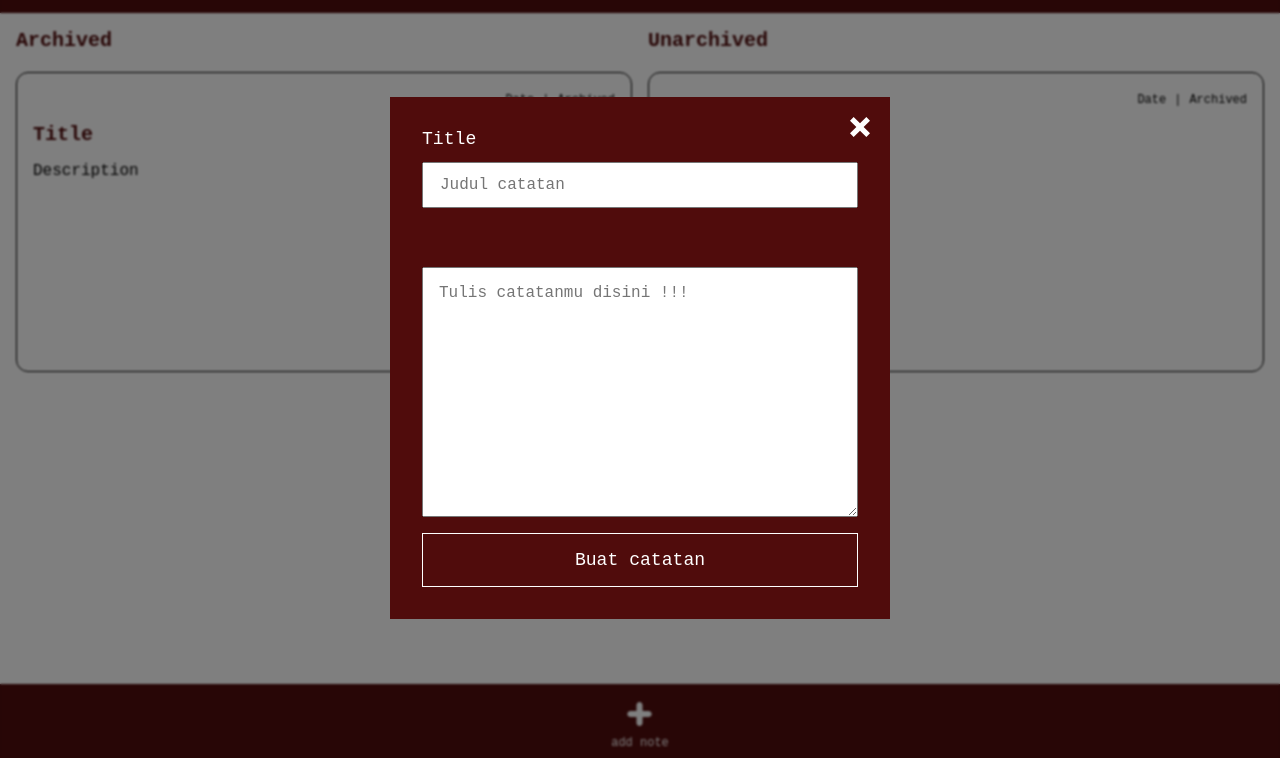
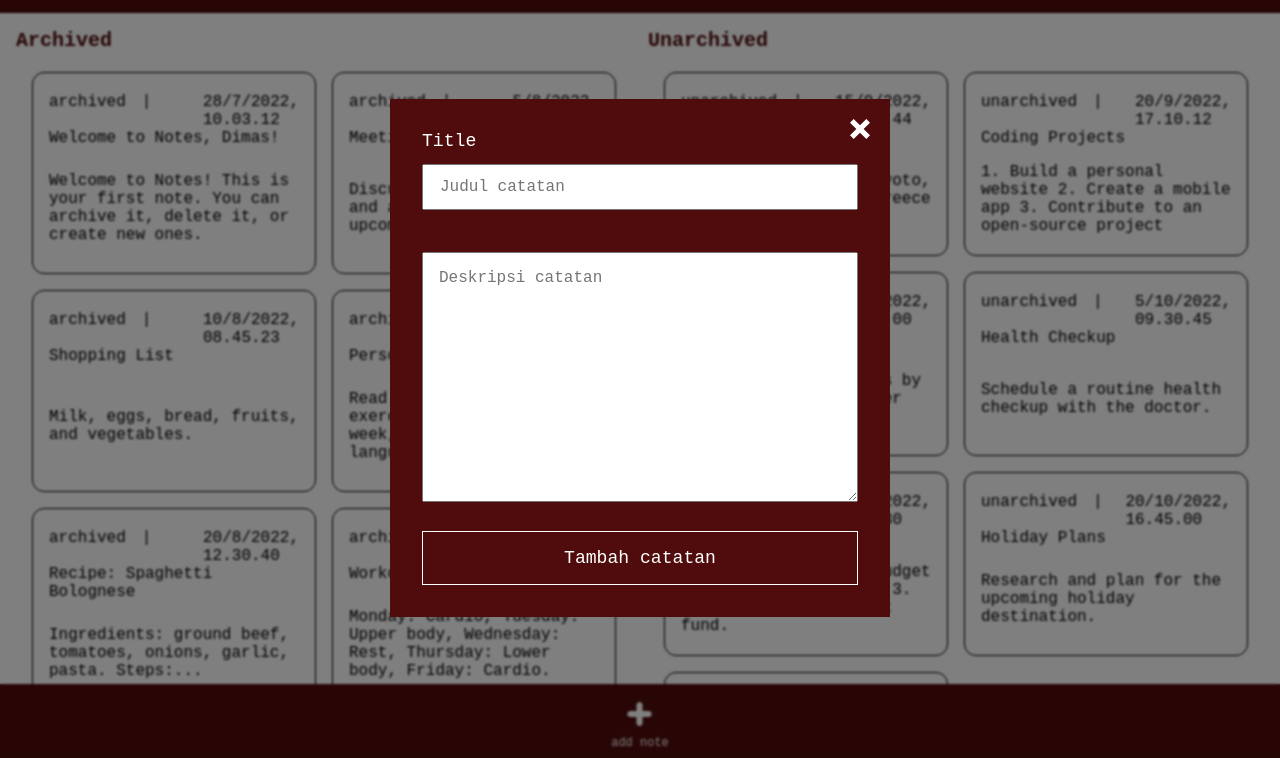
Before and after one commit to Rizkyemha/noteapp-submission-1, a plain HTML site: page index.html in a window 1280 px wide. Both pictures are taken after a click on the button "add note". Shown: the part 42-800 px from the top of the page. Drawn offline with Linux system fonts and the light colour scheme.

Commit message:
initial commit

```diff
--- a/index.html
+++ b/index.html
@@ -5,7 +5,6 @@
 		<meta name="viewport" content="width=device-width, initial-scale=1.0" />
 		<link rel="stylesheet" href="./styles.css" />
 		<title>Noteapp</title>
-		<script type="module" src="/src/index.js"></script>
 	</head>
 	<body>
 		<header>
@@ -15,34 +14,16 @@
 			<section class="container_notes">
 				<div class="notes">
 					<h3 class="notes_header">Archived</h3>
-					<div id="notes_archived" class="notes_render">
-						<div id="blabla2" class="card">
-							<div class="note_info">
-								<p>Date</p>
-								<p>|</p>
-								<p>Archived</p>
-							</div>
-							<p class="note_title">Title</p>
-							<p class="note_desc">Description</p>
-						</div>
-					</div>
+					<div id="notes_archived" class="notes_render"></div>
 				</div>
 				<div class="notes">
 					<h3 class="notes_header">Unarchived</h3>
-					<div id="notes_unarchived" class="notes_render">
-						<div id="blabla" class="card">
-							<div class="note_info">
-								<p>Date</p>
-								<p>|</p>
-								<p>Archived</p>
-							</div>
-							<p class="note_title">Title</p>
-							<p class="note_desc">Description</p>
-						</div>
-					</div>
+					<div id="notes_unarchived" class="notes_render"></div>
 				</div>
 			</section>
 		</main>
+
+		<!-- ACTION ADD BUTTON -->
 		<div class="container_action">
 			<button id="button_add_note">
 				<div>
@@ -51,33 +32,12 @@
 				<p>add note</p>
 			</button>
 		</div>
-		<div id="add_note_form_container" class="container_form_popup close">
-			<form id="add_note_form" class="add_note">
-				<button type="reset" class="exit_action">
-					<img src="./assets/cancel_icon.svg" />
-				</button>
-				<div class="form_group">
-					<label for="title">Title</label>
-					<input
-						id="title"
-						type="text"
-						name="title"
-						required
-						placeholder="Judul catatan" />
-					<p class="close">hint</p>
-				</div>
-				<div class="form_group">
-					<label for="body" class="close"></label>
-					<textarea
-						id="body"
-						type="text"
-						name="body"
-						placeholder="Tulis catatanmu disini !!!"
-						required></textarea>
-				</div>
-				<button>Buat catatan</button>
-			</form>
-		</div>
+
+		<!-- FORM CUSTOM ELEMENT -->
+		<form-component></form-component>
+
+		<!-- background -->
 		<div id="blur_background" class="blur_background close"></div>
+		<script type="module" src="./src/index.js"></script>
 	</body>
 </html>
--- /dev/null
+++ b/src/components/card.js
@@ -0,0 +1,37 @@
+class Card extends HTMLElement {
+	constructor() {
+		super();
+
+		this._id = "";
+		this._title = "";
+		this._body = "";
+		this._createdAt = "";
+		this._archived = "";
+	}
+
+	connectedCallback() {
+		this.classList.add("card");
+		this.setAttribute("id", this._id);
+		this.render();
+	}
+
+	set note(note) {
+		this._id = note.id;
+		this._title = note.title;
+		this._body = note.body;
+		this._createdAt = note.createdAt;
+		this._archived = note.archived;
+	}
+
+	render() {
+		this.innerHTML = `
+        <p>${this._archived ? "archived" : "unarchived"}</p>
+        <p>|</p>
+        <p>${new Date(this._createdAt).toLocaleString("id-ID")}</p>
+      <p class="note_title">${this._title}</p>
+      <p class="note_body">${this._body}</p>
+    `;
+	}
+}
+
+window.customElements.define("card-note", Card);
--- /dev/null
+++ b/src/components/empty.js
@@ -0,0 +1,12 @@
+class Emptynote extends HTMLElement {
+	constructor() {
+		super();
+	}
+
+	connectedCallback() {
+		this.textContent = "ITEM MASIH KOSONG";
+		this.render();
+	}
+}
+
+window.customElements.define("empty-notes", Emptynote);
--- /dev/null
+++ b/src/components/form.js
@@ -0,0 +1,99 @@
+class CustomForm extends HTMLElement {
+	constructor() {
+		super();
+
+		this._title = document.createElement("input");
+		this._hintTitle = document.createElement("p");
+		this._labelTitle = document.createElement("label");
+		this._formGroupTitle = document.createElement("div");
+
+		this._body = document.createElement("textarea");
+		this._hintBody = document.createElement("p");
+		this._labelBody = document.createElement("label");
+		this._formGroupBody = document.createElement("div");
+
+		this._submit = document.createElement("button");
+		this._submit.textContent = "Tambah catatan";
+
+		this._reset = document.createElement("button");
+		this._resetIcon = document.createElement("img");
+
+		this._form = document.createElement("form");
+
+		this._popupButton = document.getElementById("button_add_note");
+		this._backgroundPopup = document.getElementById("blur_background");
+	}
+
+	connectedCallback() {
+		this._resetIcon.setAttribute("src", "../../assets/cancel_icon.svg");
+
+		this._reset.setAttribute("type", "reset");
+		this._reset.setAttribute("formnovalidate", "");
+
+		this._reset.classList.add("exit_action");
+		this._reset.append(this._resetIcon);
+
+		this._title.setAttribute("id", "title");
+		this._title.setAttribute("type", "text");
+		this._title.setAttribute("name", "title");
+		this._title.setAttribute("minlength", 3);
+		this._title.setAttribute("maxlength", 16);
+		this._title.setAttribute("autocomplete", "title");
+		this._title.setAttribute("required", "");
+		this._title.setAttribute("placeholder", "Judul catatan");
+
+		this._hintTitle.setAttribute("open", "");
+
+		this._labelTitle.setAttribute("for", "title");
+		this._labelTitle.textContent = "Title";
+
+		this._formGroupTitle.classList.add("form_group");
+		this._formGroupTitle.append(
+			this._labelTitle,
+			this._title,
+			this._hintTitle
+		);
+
+		this._body.setAttribute("id", "body");
+		this._body.setAttribute("name", "body");
+		this._body.setAttribute("placeholder", "Deskripsi catatan");
+		this._body.setAttribute("required", "");
+
+		this._hintBody.setAttribute("open", "");
+
+		this._labelBody.setAttribute("for", "body");
+
+		this._formGroupBody.classList.add("form_group");
+		this._formGroupBody.append(this._labelBody, this._body, this._hintBody);
+
+		this._form.classList.add("add_note");
+
+		this._form.append(
+			this._reset,
+			this._formGroupTitle,
+			this._formGroupBody,
+			this._submit
+		);
+
+		this._form.addEventListener("reset", () => this.toogleOpenClose());
+
+		this.append(this._form);
+		this.classList.add("container_form_popup");
+		this.classList.add("close");
+
+		this.actionPopup();
+	}
+
+	actionPopup() {
+		this._popupButton.addEventListener("click", () => this.toogleOpenClose());
+	}
+
+	toogleOpenClose() {
+		this._backgroundPopup.classList.toggle("open");
+		this._backgroundPopup.classList.toggle("close");
+		this.classList.toggle("open");
+		this.classList.toggle("close");
+	}
+}
+
+window.customElements.define("form-component", CustomForm);
--- /dev/null
+++ b/src/components/notes.js
@@ -0,0 +1,26 @@
+class Notes extends HTMLElement {
+	constructor() {
+		super();
+
+		this.notes = [];
+		this._containerType = true;
+	}
+
+	connectedCallback() {
+		const cardNote = document.createElement("card-note");
+		this.notes
+			.filter((note) => this._containerType === note.archived)
+			.foreach((note) => {
+				cardNote.note = note;
+				this.appendChild(cardNote);
+			});
+	}
+
+	set notes(notes) {
+		console.log(notes);
+		console.log(archived);
+		this.notes.push([...notes]);
+	}
+}
+
+window.customElements.define("notes-container", Notes);
--- /dev/null
+++ b/src/data/index.js
@@ -0,0 +1,107 @@
+export const notes = [
+	{
+		id: "notes-jT-jjsyz61J8XKiI",
+		title: "Welcome to Notes, Dimas!",
+		body: "Welcome to Notes! This is your first note. You can archive it, delete it, or create new ones.",
+		createdAt: "2022-07-28T10:03:12.594Z",
+		archived: true,
+	},
+	{
+		id: "notes-aB-cdefg12345",
+		title: "Meeting Agenda",
+		body: "Discuss project updates and assign tasks for the upcoming week.",
+		createdAt: "2022-08-05T15:30:00.000Z",
+		archived: true,
+	},
+	{
+		id: "notes-XyZ-789012345",
+		title: "Shopping List",
+		body: "Milk, eggs, bread, fruits, and vegetables.",
+		createdAt: "2022-08-10T08:45:23.120Z",
+		archived: true,
+	},
+	{
+		id: "notes-1a-2b3c4d5e6f",
+		title: "Personal Goals",
+		body: "Read two books per month, exercise three times a week, learn a new language.",
+		createdAt: "2022-08-15T18:12:55.789Z",
+		archived: true,
+	},
+	{
+		id: "notes-LMN-456789",
+		title: "Recipe: Spaghetti Bolognese",
+		body: "Ingredients: ground beef, tomatoes, onions, garlic, pasta. Steps:...",
+		createdAt: "2022-08-20T12:30:40.200Z",
+		archived: true,
+	},
+	{
+		id: "notes-QwErTyUiOp",
+		title: "Workout Routine",
+		body: "Monday: Cardio, Tuesday: Upper body, Wednesday: Rest, Thursday: Lower body, Friday: Cardio.",
+		createdAt: "2022-08-25T09:15:17.890Z",
+		archived: true,
+	},
+	{
+		id: "notes-abcdef-987654",
+		title: "Book Recommendations",
+		body: "1. 'The Alchemist' by Paulo Coelho\n2. '1984' by George Orwell\n3. 'To Kill a Mockingbird' by Harper Lee",
+		createdAt: "2022-09-01T14:20:05.321Z",
+		archived: true,
+	},
+	{
+		id: "notes-zyxwv-54321",
+		title: "Daily Reflections",
+		body: "Write down three positive things that happened today and one thing to improve tomorrow.",
+		createdAt: "2022-09-07T20:40:30.150Z",
+		archived: true,
+	},
+	{
+		id: "notes-poiuyt-987654",
+		title: "Travel Bucket List",
+		body: "1. Paris, France\n2. Kyoto, Japan\n3. Santorini, Greece\n4. New York City, USA",
+		createdAt: "2022-09-15T11:55:44.678Z",
+		archived: false,
+	},
+	{
+		id: "notes-asdfgh-123456",
+		title: "Coding Projects",
+		body: "1. Build a personal website\n2. Create a mobile app\n3. Contribute to an open-source project",
+		createdAt: "2022-09-20T17:10:12.987Z",
+		archived: false,
+	},
+	{
+		id: "notes-5678-abcd-efgh",
+		title: "Project Deadline",
+		body: "Complete project tasks by the deadline on October 1st.",
+		createdAt: "2022-09-28T14:00:00.000Z",
+		archived: false,
+	},
+	{
+		id: "notes-9876-wxyz-1234",
+		title: "Health Checkup",
+		body: "Schedule a routine health checkup with the doctor.",
+		createdAt: "2022-10-05T09:30:45.600Z",
+		archived: false,
+	},
+	{
+		id: "notes-qwerty-8765-4321",
+		title: "Financial Goals",
+		body: "1. Create a monthly budget\n2. Save 20% of income\n3. Invest in a retirement fund.",
+		createdAt: "2022-10-12T12:15:30.890Z",
+		archived: false,
+	},
+	{
+		id: "notes-98765-54321-12345",
+		title: "Holiday Plans",
+		body: "Research and plan for the upcoming holiday destination.",
+		createdAt: "2022-10-20T16:45:00.000Z",
+		archived: false,
+	},
+	{
+		id: "notes-1234-abcd-5678",
+		title: "Language Learning",
+		body: "Practice Spanish vocabulary for 30 minutes every day.",
+		createdAt: "2022-10-28T08:00:20.120Z",
+		archived: false,
+	},
+];
--- a/src/index.js
+++ b/src/index.js
@@ -1,40 +1,56 @@
-import { card_note } from "./components/cardNote.js";
-import { RENDER_EVENT, render } from "./utils/render.js";
+import { notes } from "./data/index.js";
+import "./components/form.js";
+import "./components/notes.js";
+import "./components/card.js";
+import "./components/empty.js";
 
 document.addEventListener("DOMContentLoaded", () => {
-	const note = [];
+	// event render
+	const RENDER_EVENT = "RENDER_EVENT";
+	const render = new Event(RENDER_EVENT);
 
-	const _addNoteButton = document.getElementById("button_add_note");
-	const _addNoteForm = document.getElementById("add_note_form_container");
-	const _formField = document.getElementById("add_note_form");
-	const _blurBackground = document.getElementById("blur_background");
+	const notes_unarchived = document.getElementById("notes_unarchived");
+	const notes_archived = document.getElementById("notes_archived");
+	const _form = document.querySelector(".add_note");
 
-	function toogleClass() {
-		_addNoteForm.classList.toggle("open");
-		_addNoteForm.classList.toggle("close");
-		_blurBackground.classList.toggle("open");
-		_blurBackground.classList.toggle("close");
+	function addNote() {
+		const title = _form.elements.title.value;
+		const body = _form.elements.body.value;
+		const id = `${new Date().getUTCMilliseconds()}`;
+		const date = new Date().getDate();
+		const archived = false;
+
+		return {
+			id,
+			title,
+			body,
+			date,
+			archived,
+		};
 	}
 
-	document.addEventListener(RENDER_EVENT, function () {
-		console.log("yahahaha");
+	_form.addEventListener("submit", (e) => {
+		e.preventDefault();
+		const newNote = addNote();
+		notes.push(newNote);
+		document.dispatchEvent(render);
 	});
 
-	_addNoteButton.addEventListener("click", (e) => {
-		e.preventDefault();
-		toogleClass();
+	document.addEventListener(RENDER_EVENT, () => {
+		console.log("RENDER BERJALAN AMAN");
+
+		notes_archived.innerHTML = "";
+		notes_unarchived.innerHTML = "";
+
+		notes.forEach((note) => {
+			const cardNote = document.createElement("card-note");
+			cardNote.note = note;
+
+			note.archived
+				? notes_archived.appendChild(cardNote)
+				: notes_unarchived.appendChild(cardNote);
+		});
 	});
 
-	_formField.addEventListener("reset", (e) => {
-		e.preventDefault();
-		toogleClass();
-	});
-
-	_formField.addEventListener("submit", (e) => {
-		e.preventDefault();
-		toogleClass();
-	});
-
-	console.log("Listener untuk RENDER_EVENT telah dipasang");
-	dispatchEvent(render);
+	document.dispatchEvent(render);
 });
--- a/src/utils/render.js
+++ /dev/null
@@ -1,4 +0,0 @@
-const RENDER_EVENT = "RENDER_EVENT";
-const render = new Event(RENDER_EVENT);
-
-export { RENDER_EVENT, render };
--- a/styles.css
+++ b/styles.css
@@ -35,6 +35,20 @@ main {
 	visibility: visible;
 	opacity: 1;
 	transition: opacity 0.2s ease-in, visibility 0.2s ease-in;
+}
+
+#hint_title[open] {
+	visibility: visible;
+	color: white;
+	opacity: 1;
+	transition: opacity 0.2s ease-in, visibility 0.2s ease-in;
+}
+
+#hint_title[close] {
+	visibility: hidden;
+	opacity: 0;
+	transition: opacity 0.2s ease-in, visibility 0.2s ease-in;
+	color: white;
 }
 
 .blur_background {
@@ -84,15 +98,62 @@ header h3 {
 	margin-bottom: 1em;
 }
 
+/* cards */
+
+.notes_render {
+	margin: 1rem;
+	display: grid;
+
+	gap: 16px;
+
+	grid-template-columns: 1fr 1fr;
+	grid-template-rows: 1fr 1fr;
+	grid-auto-rows: 1fr;
+}
+
 /* card */
 
 .card {
 	padding: 1.25rem 1rem;
 	border-radius: 0.75rem;
 	border: 1px solid black;
-	flex-basis: 328px;
-	height: 300px;
+
+	display: grid;
+	grid-template-columns: 1fr 1fr 1fr;
+	grid-template-rows: 20px auto auto;
+
+	gap: 16px;
+
+	grid-template-areas:
+		"archive space date"
+		"title title title"
+		"body body body";
+}
+
+.card p:nth-child(1) {
+	grid-area: archive;
+}
+.card p:nth-child(2) {
+	grid-area: space;
+}
+.card p:nth-child(3) {
+	grid-area: date;
+}
+.card p:nth-child(4) {
+	grid-area: title;
+}
+.card p:nth-child(5) {
+	grid-area: body;
+}
+
+/* .card {
+	padding: 1.25rem 1rem;
+	border-radius: 0.75rem;
+	border: 1px solid black;
+	flex-basis: 80px;
+	flex-grow: 1;
 	gap: 1rem;
+
 	display: flex;
 	flex-direction: column;
 }
@@ -113,7 +174,7 @@ header h3 {
 	font-size: 1.25rem;
 	color: #500c0c;
 	font-weight: 600;
-}
+} */
 
 /* add note form */
 
@@ -188,6 +249,10 @@ header h3 {
 	padding: 0.75rem 1rem;
 }
 
+.form_group #hint_title {
+	color: white;
+}
+
 .form_group textarea {
 	flex-basis: 250px;
 	padding: 1rem;
@@ -247,3 +312,16 @@ header h3 {
 	width: 25px;
 	transition: transform ease-in 0.1s;
 }
+
+@media (max-width: 670px) {
+	.notes_render {
+		grid-template-columns: 1fr;
+		grid-template-rows: 1fr;
+	}
+}
+
+@media (max-width: 316px) {
+	.card p {
+		font-size: 8px;
+	}
+}
```
Also changed, not shown: src/components/cardNote.js (deleted, +0 -26 lines).
